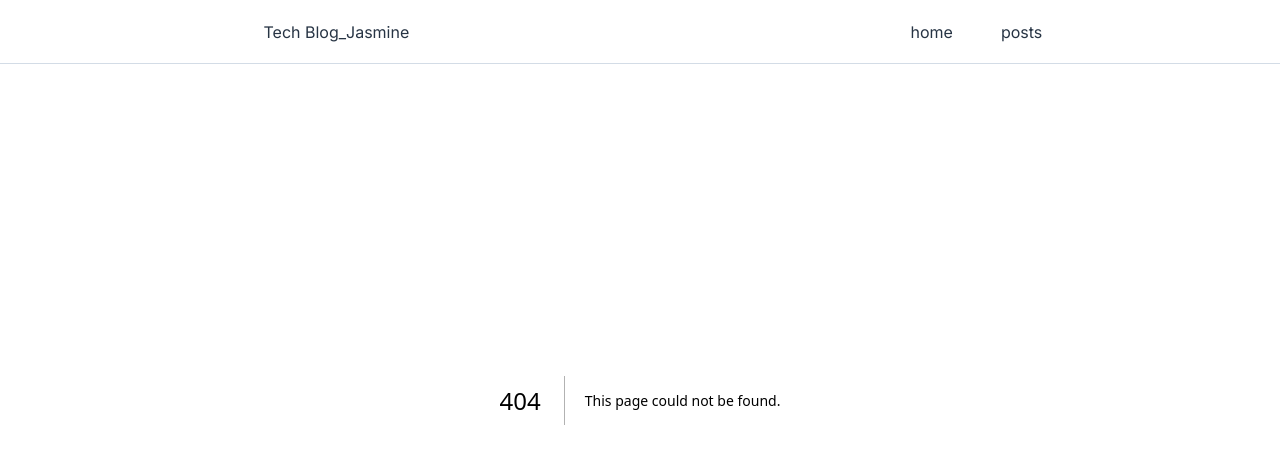
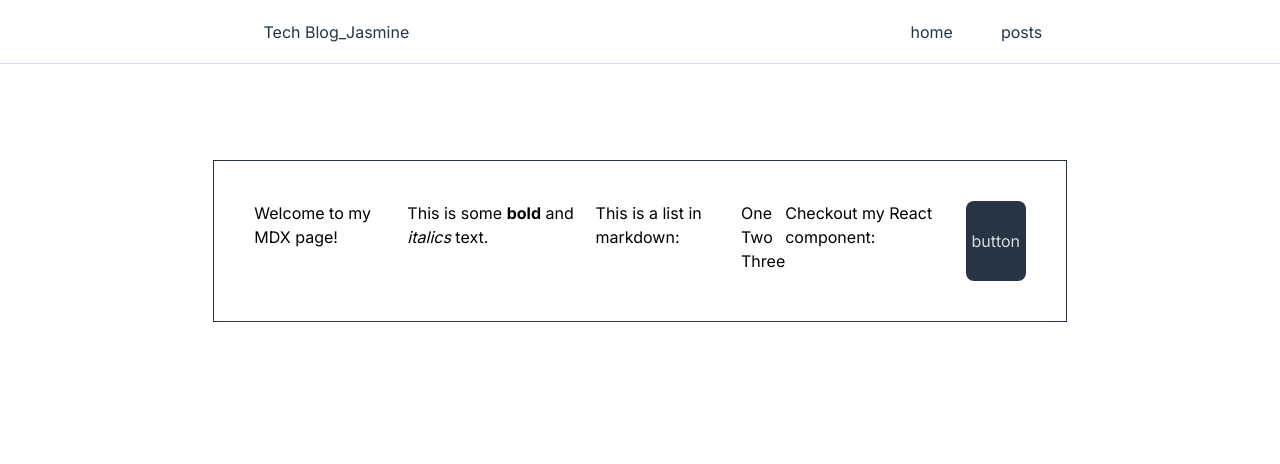
Before and after one commit to minsun0714/techblog_eng_ver, a Next.js app: page /posts/post/1 in a window 1280 px wide. Before the commit this address had no page. Shown: the top 464 px of the page. Built offline with nearby package versions, Linux system fonts and the light colour scheme.

Commit message:
✨ MDX 예시 페이지 생성

```diff
--- /dev/null
+++ b/src/app/posts/post/[slug]/MyComponent.tsx
@@ -0,0 +1,11 @@
+import React from 'react';
+
+const MyComponent = () => {
+	return (
+		<button className="h-20 w-20 rounded-lg bg-gray text-gray-light">
+			button
+		</button>
+	);
+};
+
+export default MyComponent;
--- /dev/null
+++ b/src/app/posts/post/[slug]/page.mdx
@@ -0,0 +1,15 @@
+import MyComponent from './MyComponent.tsx';
+
+# Welcome to my MDX page!
+
+This is some **bold** and _italics_ text.
+
+This is a list in markdown:
+
+- One
+- Two
+- Three
+
+Checkout my React component:
+
+<MyComponent />
```
